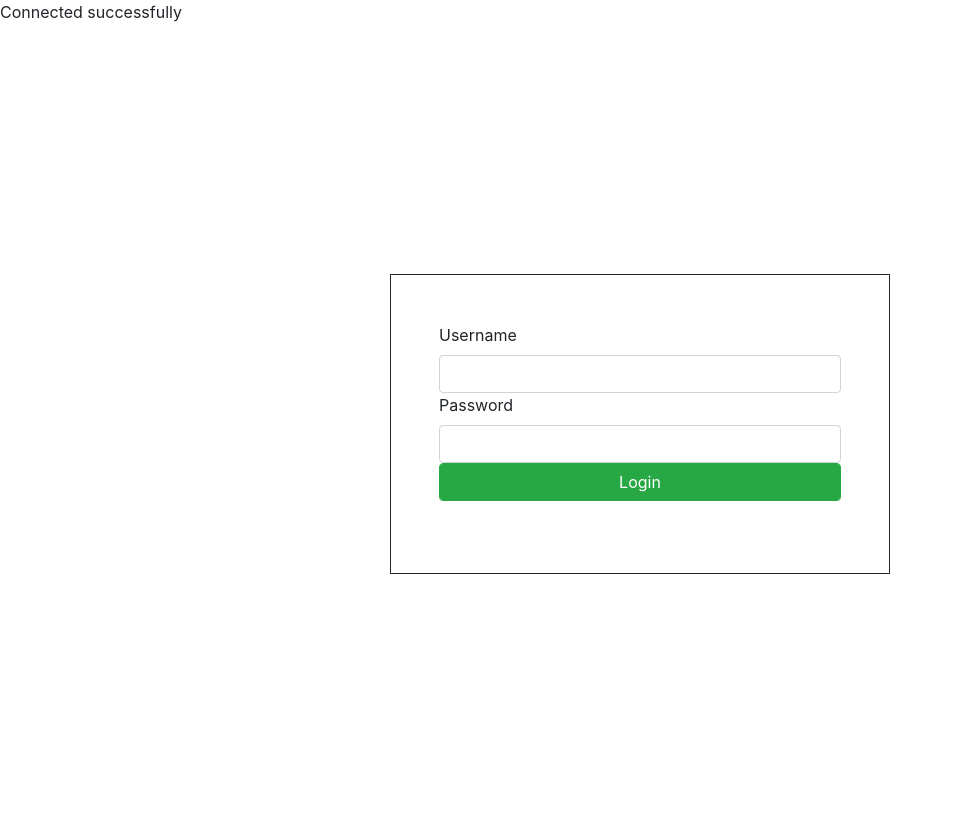
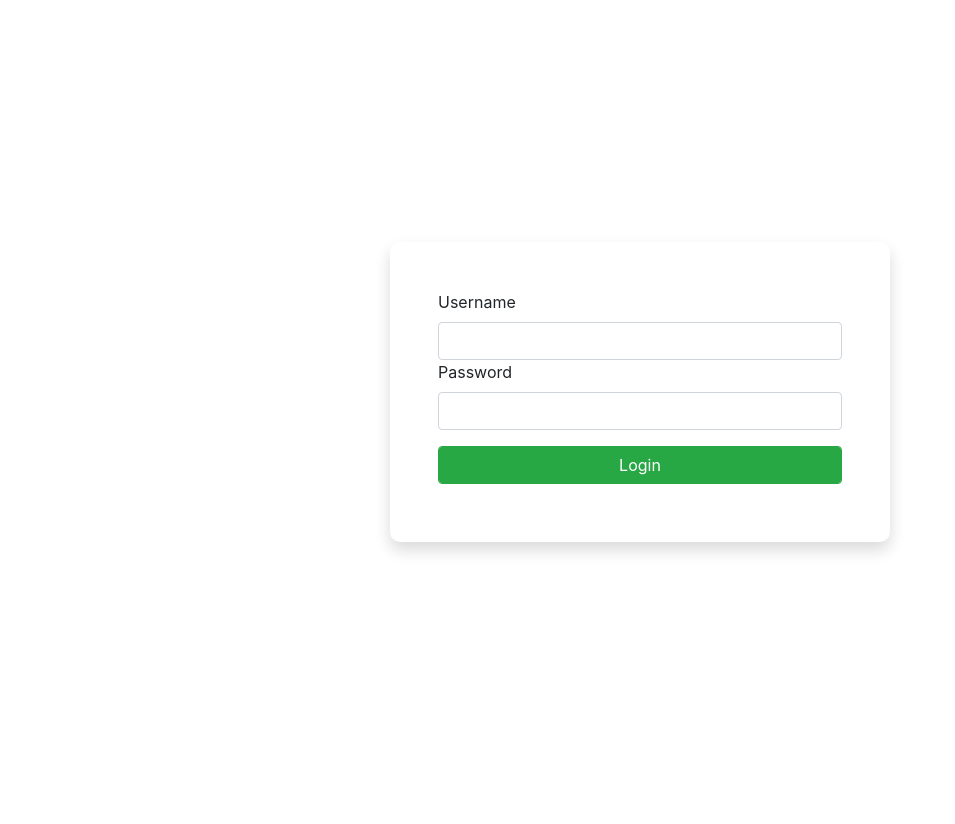
Before and after one commit to ikbarrahma/toko_online_php_native, a PHP site: page /login.php in a window 1280 px wide. Shown: the whole page, without its empty margins (0-955 px from the left). After the commit the page ends 553 px from the top, so only its background shows below. Run offline with PHP 8.4, Linux system fonts and the light colour scheme.

Commit message:
Create login system

```diff
--- a/adminpanel/login.php
+++ b/adminpanel/login.php
@@ -1,4 +1,5 @@
 <?php
+session_start();
 require "../koneksi.php";
 
 ?>
@@ -20,13 +21,14 @@ require "../koneksi.php";
     .login-box {
         width: 500px;
         height: 300px;
-        border: solid 1px;
+        box-sizing: border-box;
+        border-radius: 10px;
     }
 </style>
 
 <body>
-    <div class="main d-flex justify-content-center align-items-center">
-        <div class="login-box p-5">
+    <div class="main d-flex flex-column justify-content-center align-items-center">
+        <div class="login-box p-5 shadow">
             <form action="" method="post">
                 <div>
                     <label for="username">Username</label>
@@ -37,11 +39,44 @@ require "../koneksi.php";
                     <input type="password" class="form-control" name="password" id="password">
                 </div>
                 <div>
-                    <button class="btn btn-success form-control">Login</button>
+                    <button class="btn btn-success form-control mt-3" type="submit" name="loginbtn">Login</button>
                 </div>
             </form>
         </div>
+
+        <div class="mt-3">
+        <?php
+            if(isset($_POST['loginbtn'])){
+                $username = htmlspecialchars($_POST['username']);
+                $password = htmlspecialchars($_POST['password']);
+
+                $query = mysqli_query($conn,"SELECT * FROM users WHERE username='$username'");
+                $countdata = mysqli_num_rows($query);
+                $data = mysqli_fetch_assoc($query);
+                if($countdata > 0){
+                    if(password_verify($password, $data['password'])){
+                        echo "tersedia";
+                    } else {
+                            ?>
+                                <div class="alert alert-danger" role="alert">
+                                    Password yang anda masukkan salah
+                                </div>
+                            <?php
+                    }
+                } else {
+                    ?>
+                    <div class="alert alert-danger" role="alert">
+                        Username yang anda masukkan tidak tersedia
+                    </div>
+                    <?php
+                }
+
+            }
+        ?>
     </div>
+    </div>
+
+
 
 </body>
 
--- a/koneksi.php
+++ b/koneksi.php
@@ -2,13 +2,12 @@
 $servername = "localhost";
 $username = "root";
 $password = "";
+$db = "db_online_shop_2024";
 
-try {
-  $conn = new PDO("mysql:host=$servername;dbname=db_online_shop_2024", $username, $password);
-  // set the PDO error mode to exception
-  $conn->setAttribute(PDO::ATTR_ERRMODE, PDO::ERRMODE_EXCEPTION);
-  echo "Connected successfully";
-} catch(PDOException $e) {
-  echo "Connection failed: " . $e->getMessage();
+$conn = mysqli_connect($servername,$username,$password,$db);
+
+// Check connection
+if (mysqli_connect_errno()){
+	echo "Koneksi database gagal : " . mysqli_connect_error();
 }
 ?>
```
